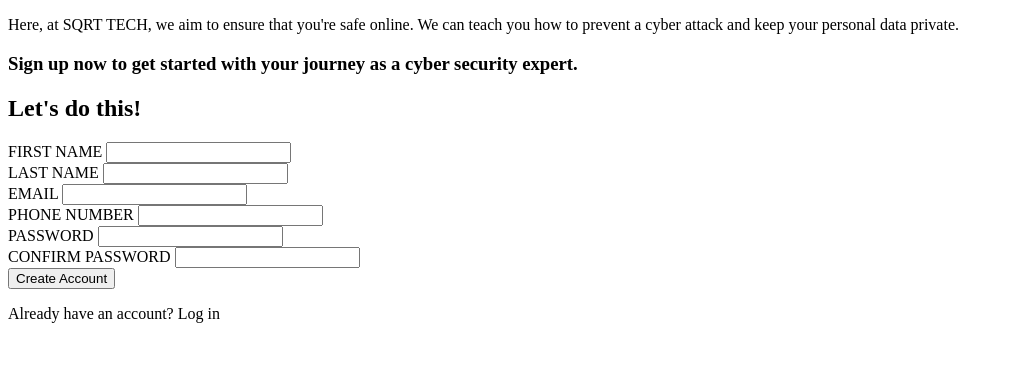
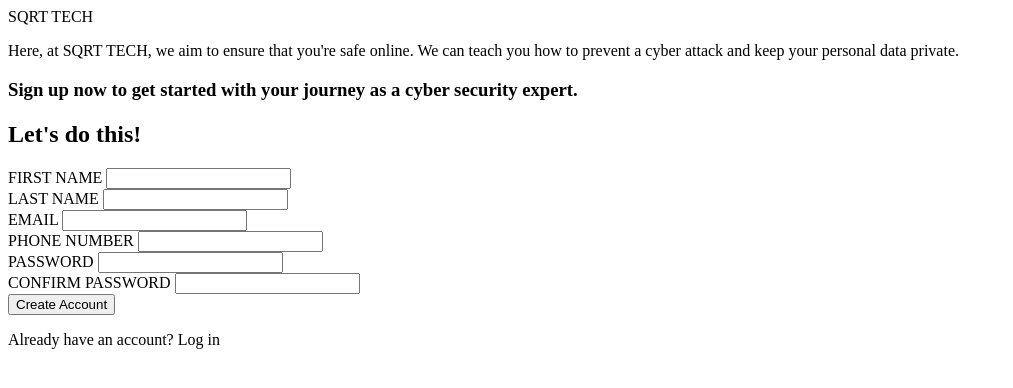
Before and after one commit to sopumatei/Sing-Up-Form, a plain HTML site: page index.html in a window 1280 px wide. Shown: the whole page, without its empty margins (0-1013 px from the left). Drawn offline with Linux system fonts and the light colour scheme.

Commit message:
Finish left side

```diff
--- a/index.html
+++ b/index.html
@@ -7,7 +7,7 @@
     </head>
     <body>
         <div id="left-side">
-
+            <div id="logo">SQRT TECH</div>
         </div>
 
         <div id="right-side">
```
